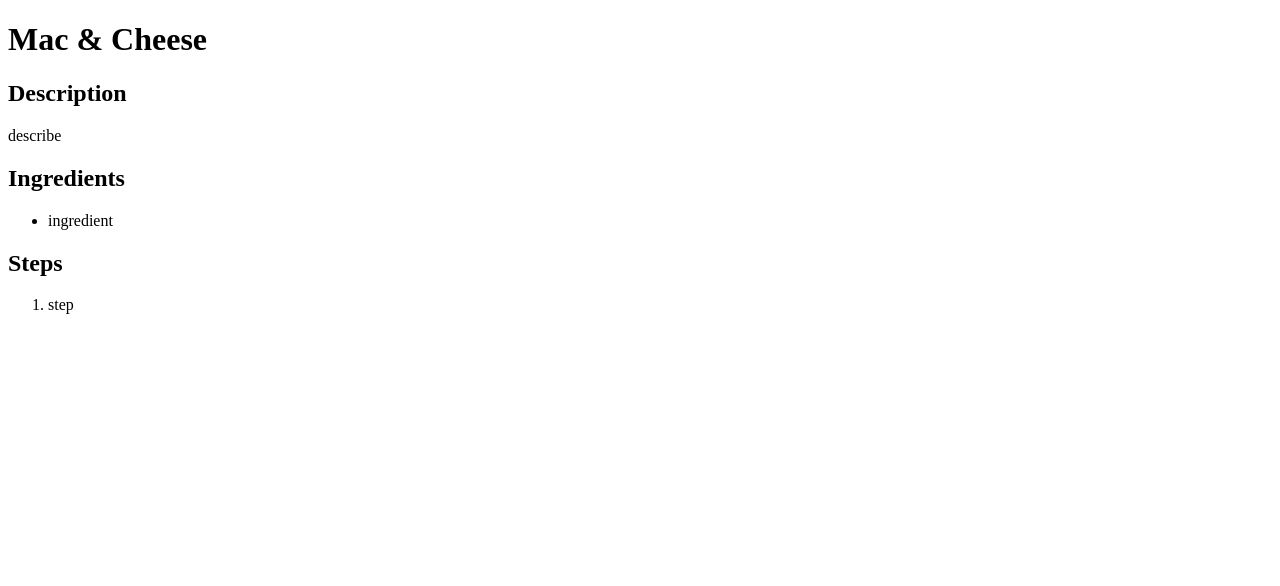
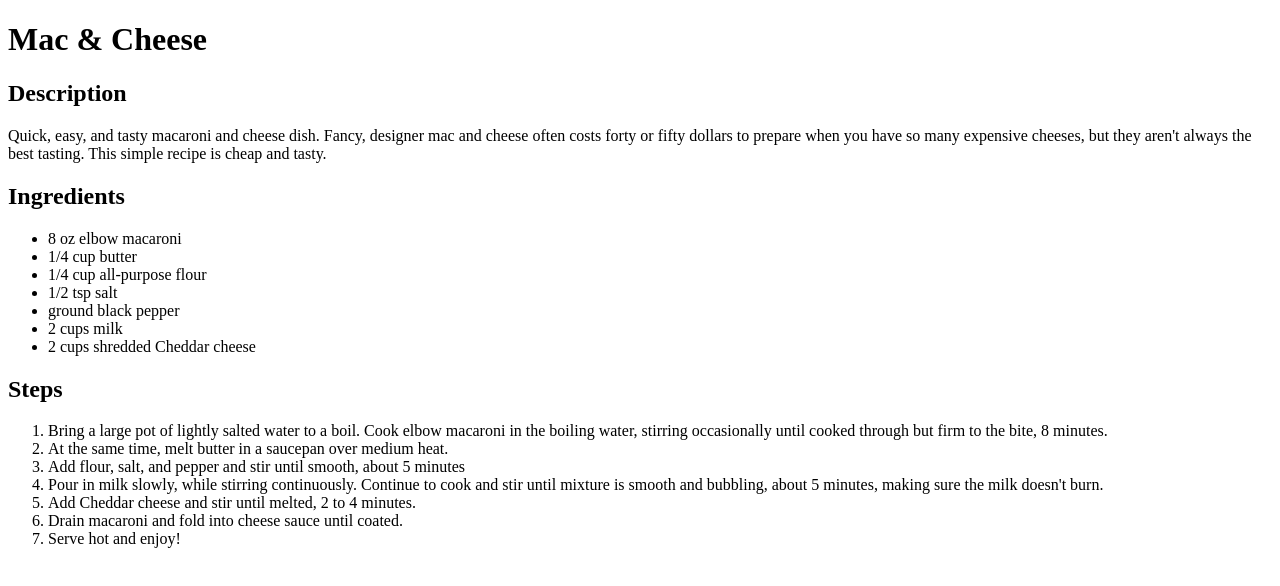
Before and after one commit to Seyfire/odin-recipes, a plain HTML site: page recipes/mac-and-cheese.html in a window 1280 px wide. Drawn offline with Linux system fonts and the light colour scheme.

Commit message:
populate mac-and-cheese.html

```diff
--- a/recipes/mac-and-cheese.html
+++ b/recipes/mac-and-cheese.html
@@ -10,16 +10,28 @@
         <a href="../images/mac-n-cheese.jpg"></a>
 
     <h2>Description</h2>
-        <p>describe</p>
+        <p>Quick, easy, and tasty macaroni and cheese dish. Fancy, designer mac and cheese often costs forty or fifty dollars to prepare when you have so many expensive cheeses, but they aren't always the best tasting. This simple recipe is cheap and tasty.</p>
 
     <h2>Ingredients</h2>
         <ul>
-            <li>ingredient</li>
+            <li>8 oz elbow macaroni</li>
+            <li>1/4 cup butter </li>
+            <li>1/4 cup all-purpose flour</li>
+            <li>1/2 tsp salt</li>
+            <li>ground black pepper</li>
+            <li>2 cups milk</li>
+            <li>2 cups shredded Cheddar cheese</li>
         </ul>
 
     <h2>Steps</h2>
         <ol>
-            <li>step</li>
+            <li>Bring a large pot of lightly salted water to a boil. Cook elbow macaroni in the boiling water, stirring occasionally until cooked through but firm to the bite, 8 minutes. </li>
+            <li>At the same time, melt butter in a saucepan over medium heat.</li>
+            <li>Add flour, salt, and pepper and stir until smooth, about 5 minutes</li>
+            <li>Pour in milk slowly, while stirring continuously. Continue to cook and stir until mixture is smooth and bubbling, about 5 minutes, making sure the milk doesn't burn. </li>
+            <li>Add Cheddar cheese and stir until melted, 2 to 4 minutes. </li>
+            <li>Drain macaroni and fold into cheese sauce until coated.</li>
+            <li>Serve hot and enjoy!</li>
         </ol>
 </body>
 </html>
```
